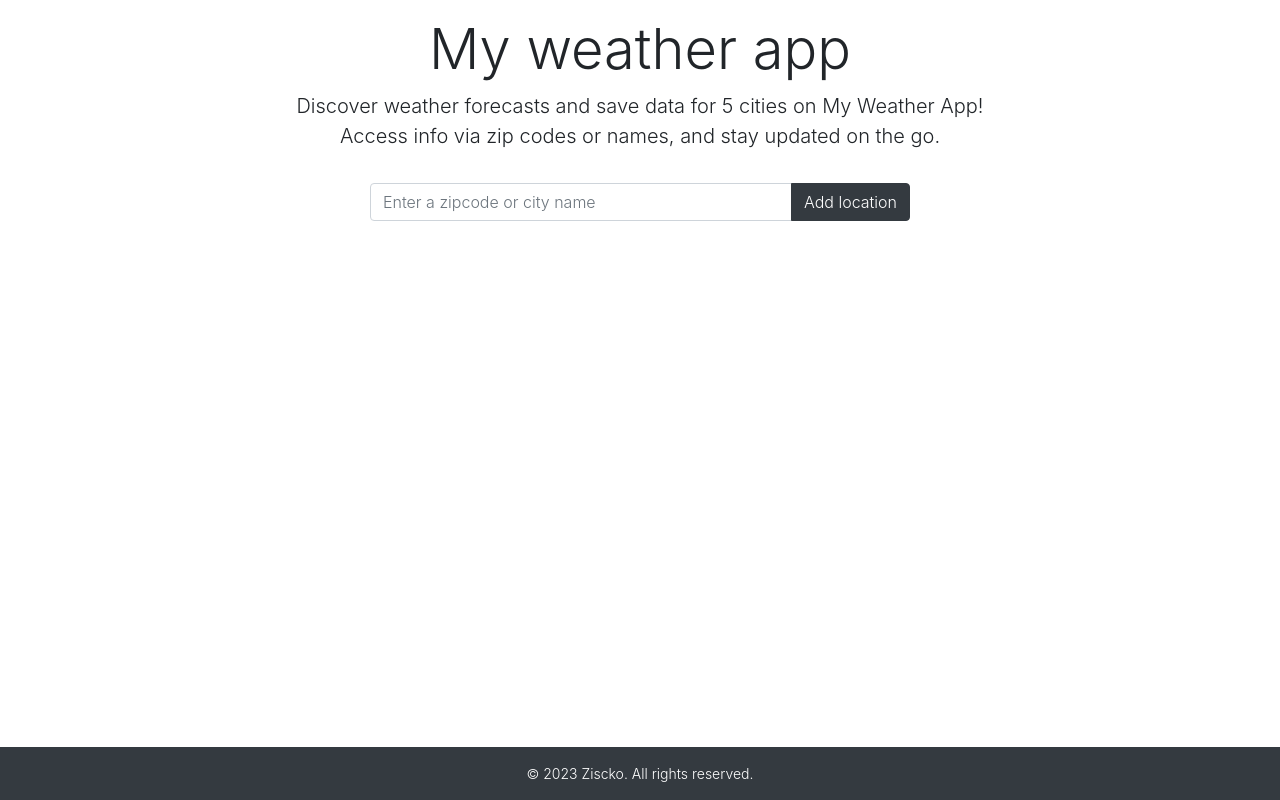
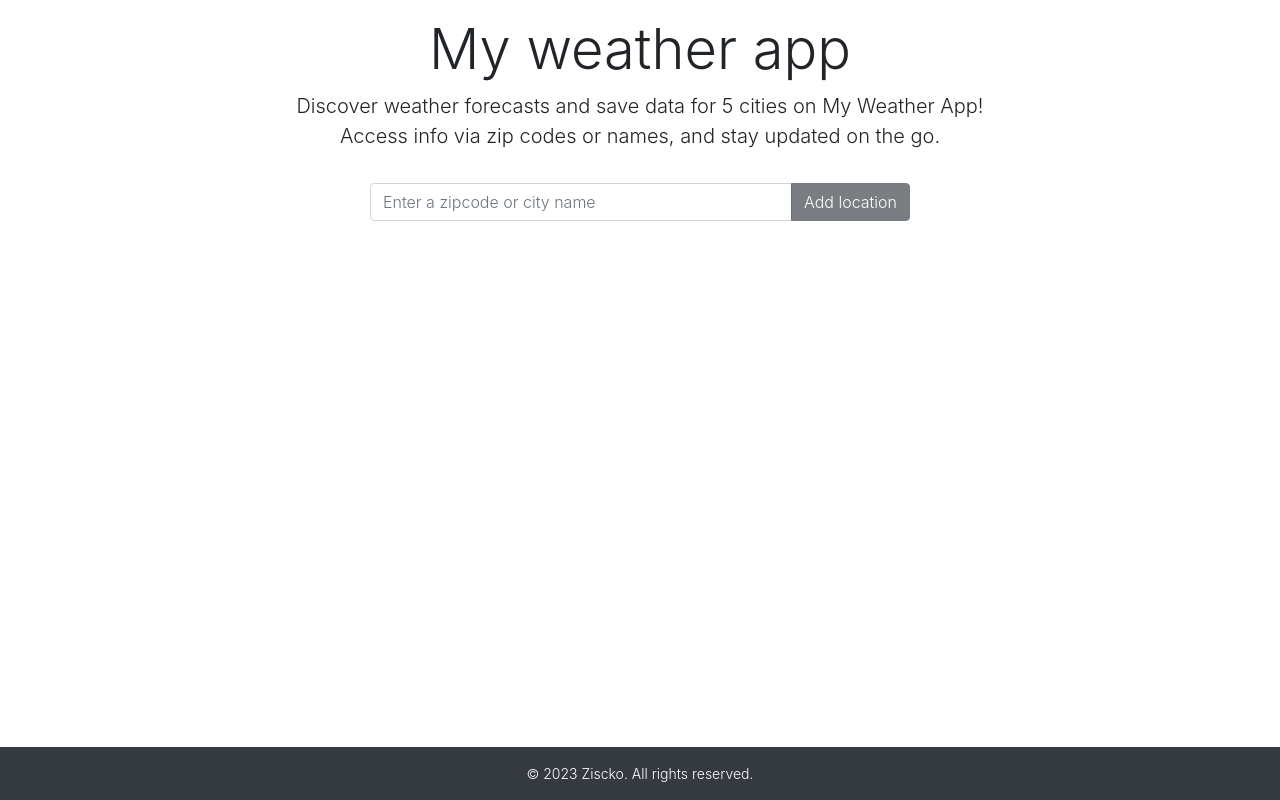
Before and after one commit to ziscko/angular-cert, an Angular app: page / in a window 1280 px wide. Built offline with nearby package versions, Linux system fonts and the light colour scheme.

Commit message:
Add disabled condition

```diff
--- a/src/app/components/home/home.component.html
+++ b/src/app/components/home/home.component.html
@@ -14,6 +14,7 @@
         class="btn btn-block btn-dark font-weight-light"
         type="button"
         (click)="addLocation(locationInput.value)"
+        [disabled]="!newLocation"
       >
         Add location
       </button>
```
